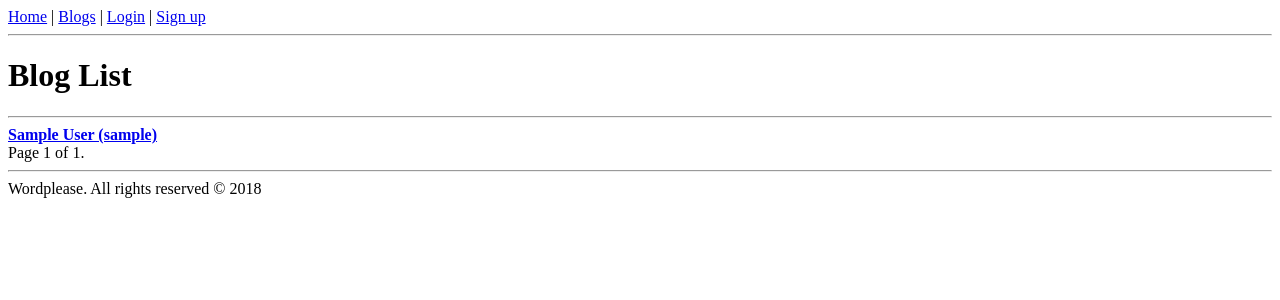
After one commit to migueloteroprado/Wordplease, a Django app: page /blogs/ in a window 1280 px wide. The commit adds this page. Shown: the top 300 px of the page. Run offline with Django 3.2, Linux system fonts and the light colour scheme; tables that the repository leaves empty hold one stand-in row (values such as "Sample post").

Commit message:
views and templates for Blogs, Blog posts, and Post detail

```diff
--- a/categories/models.py
+++ b/categories/models.py
@@ -1,4 +1,5 @@
 from django.db import models
+from django.utils.text import slugify
 
 
 class Category(models.Model):
@@ -12,3 +13,6 @@ class Category(models.Model):
 
     def __str__(self):
         return self.name
+
+    def slug(self):
+        return slugify(self.name)
--- a/posts/forms.py
+++ b/posts/forms.py
@@ -7,4 +7,4 @@ class NewPostForm(forms.ModelForm):
 
     class Meta:
         model = Post
-        fields = ['title', 'summary', 'body', 'image', 'categories', 'published']
+        fields = ['title', 'summary', 'body', 'image', 'video', 'categories', 'status']
--- a/posts/templates/posts/home.html
+++ b/posts/templates/posts/posts.html
@@ -1,20 +1,20 @@
 {% extends "base.html" %}
 
-{% block main_title %} Wordplease {% endblock %}
+{% block main_title %} {{ title }} {% endblock %}
 
 {% block main_body %}
     <p>A simple blog</p>
     <hr>
     <div>
         {% for post in posts %}
-            <a href="#" class="post">
+            <a href="{% url 'post_detail' post.author.username post.pk %}" class="post">
                 <strong>{{ post.title }}</strong>
                 <img src="{{ post.image.url }}" alt="{{ post.title }}" title="{{ post.title }}">
                 <p>{{ post.summary }}</p>
                 {% for category in post.categories.all %}
                     {{ category.name }}&nbsp;
                 {% endfor %}
-                <em>Posted by {{ post.owner.first_name }} {{ post.owner.last_name }}</em>
+                <em>Posted by {{ post.author.first_name }} {{ post.author.last_name }}</em>
             </a>
         {% endfor %}
     </div>
--- a/posts/urls.py
+++ b/posts/urls.py
@@ -1,8 +1,10 @@
 from django.urls import path
 
-from posts.views import PostListView, NewPostView
+from posts.views import PostListView, NewPostView, BlogView, PostDetailView
 
 urlpatterns = [
+    path('blogs/<slug:username>/<int:pk>', PostDetailView.as_view(), name='post_detail'),
+    path('blogs/<slug:username>/', BlogView.as_view(), name='blog'),
+    path('new-post/', NewPostView.as_view(), name='new_post'),
     path('', PostListView.as_view(), name='home'),
-    path('new-post', NewPostView.as_view(), name='new_post'),
 ]
--- a/project/settings.py
+++ b/project/settings.py
@@ -150,3 +150,6 @@ LOGGING = {
         }
     }
 }
+
+# Login URL
+LOGIN_URL = 'login'
--- /dev/null
+++ b/ui/admin.py
@@ -0,0 +1,5 @@
+from django.contrib import admin
+
+admin.site.site_header = 'Wordplease Administration'
+admin.site.site_title = 'Wordplease Admin'
+admin.site.index_title = 'Wordplease - Blog Plattform'
--- a/ui/templates/base.html
+++ b/ui/templates/base.html
@@ -13,6 +13,7 @@
 
     <nav>
         <a href="{% url 'home' %}">Home</a> |
+        <a href="{% url 'blogs' %}">Blogs</a> |
         {% if not user.is_authenticated %}
             <a href="{% url 'login' %}">Login</a> |
             <a href="{% url 'signup' %}">Sign up</a>
--- /dev/null
+++ b/users/templates/users/blogs.html
@@ -0,0 +1,39 @@
+{% extends "base.html" %}
+
+{% block head_title %} Blog List {% endblock %}
+
+{% block main_title %} Blog List {% endblock %}
+
+{% block main_body %}
+
+    <hr>
+
+    <div class="blogs-wrapper">
+        {% for user in users %}
+            <div class="blog">
+                <a href="{% url 'blog' user.username %}" class="blog">
+                    <strong>{{ user.first_name}} {{ user.last_name }} ({{ user.username }})</strong>
+                </a>
+            </div>
+        {% endfor %}
+    </div>
+
+    <div class="pagination">
+        <span class="step-links">
+            {% if users.has_previous %}
+                <a href="?page=1">&laquo; First</a>
+                <a href="?page={{ users.previous_page_number }}">Previous</a>
+            {% endif %}
+
+            <span class="current">
+                Page {{ users.number }} of {{ users.paginator.num_pages }}.
+            </span>
+
+            {% if users.has_next %}
+                <a href="?page={{ users.next_page_number }}">Next</a>
+                <a href="?page={{ users.paginator.num_pages }}">Last &raquo;</a>
+            {% endif %}
+        </span>
+    </div>
+
+{%  endblock %}
--- a/users/urls.py
+++ b/users/urls.py
@@ -1,9 +1,11 @@
 from django.urls import path
 
-from users.views import LoginView, LogoutView, SignupView
+from users.views import LoginView, LogoutView, SignupView, BlogListView
 
 urlpatterns = [
-    path('login', LoginView.as_view(), name='login'),
-    path('logout', LogoutView.as_view(), name='logout'),
-    path('register', SignupView.as_view(), name='signup'),
+    path('blogs/', BlogListView.as_view(), name='blogs'),
+
+    path('login/', LoginView.as_view(), name='login'),
+    path('logout/', LogoutView.as_view(), name='logout'),
+    path('register/', SignupView.as_view(), name='signup'),
 ]
--- a/users/views.py
+++ b/users/views.py
@@ -1,9 +1,11 @@
 from django.contrib import messages
 from django.contrib.auth import authenticate, login as django_login, logout as django_logout
 from django.contrib.auth.models import User
+from django.core.paginator import Paginator
 from django.shortcuts import render, redirect
 from django.views import View
 
+from project.settings import ITEMS_PER_PAGE
 from users.forms import SignupForm, LoginForm
 
 
@@ -23,6 +25,7 @@ class LoginView(View):
             # si el usuario existe, tenemos que hacer login del usuario en la sesión
             django_login(request, user)
             welcome_url = request.GET.get('next', 'home')
+            messages.success(request, 'Logged in succesfully')
             return redirect(welcome_url)
 
         return render(request, 'users/login.html')
@@ -56,3 +59,17 @@ class SignupView(View):
             form = SignupForm()
 
         return render(request, 'users/signup.html', {'form': form})
+
+
+class BlogListView(View):
+
+    def get(self, request):
+
+        user_list = User.objects.all().order_by('username')
+
+        # Pagination
+        paginator = Paginator(user_list, ITEMS_PER_PAGE)
+        page = request.GET.get('page')
+        users = paginator.get_page(page)
+
+        return render(request, 'users/blogs.html', {'users': users })
```
Also changed, not shown: posts/models.py (+17 -4 lines), posts/templates/posts/post_detail.html (added, +21 -0 lines), posts/views.py (+40 -5 lines), users/forms.py (+6 -3 lines), posts/migrations/0003_auto_20181118_1805.py (added), posts/migrations/0004_auto_20181118_2043.py (added).
